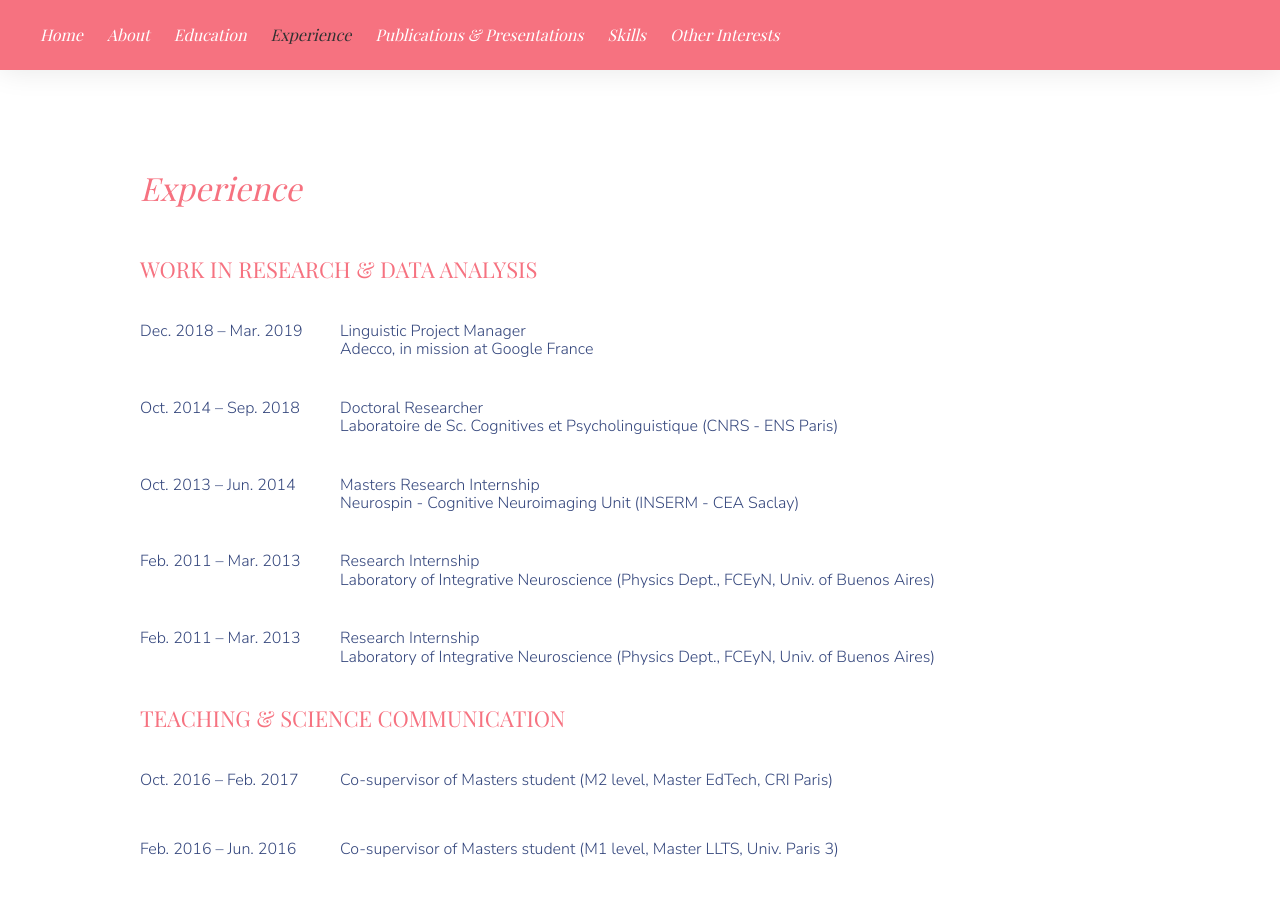
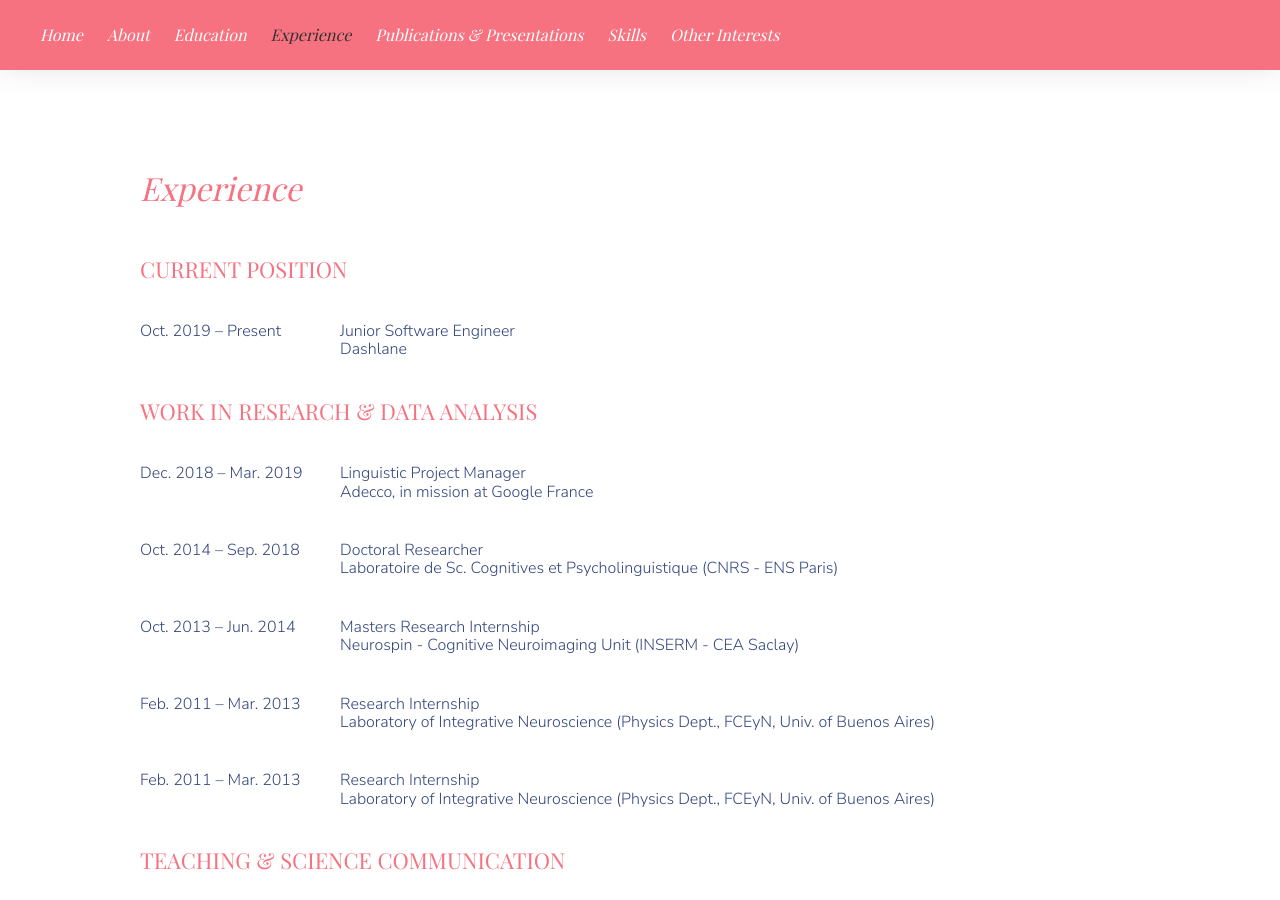
Before and after one commit to basaringaron/julie-website, a Jekyll site: the page built from experience.html, in a window 1280 px wide and 900 px high. Built offline with Jekyll 4.4.1, drawn with Linux system fonts in a browser that asks for light colours; some web fonts are replaced.

Commit message:
Update current job

```diff
--- a/experience.html
+++ b/experience.html
@@ -4,6 +4,16 @@ title: Experience
 <div class="page-section" id="experience">
 	<div class="content" style="--date-width:200px;">
 		<h1>Experience</h1>
+
+		<h2>CURRENT POSITION</h2>
+
+		<div class="dated-item">
+			<div class="date">Oct. 2019 – Present</div>
+			<div class="description">
+				<p>Junior Software Engineer</p>
+				<p>Dashlane</p>
+			</div>
+		</div>
 
 		<h2>WORK IN RESEARCH &amp; DATA ANALYSIS</h2>
 
```
